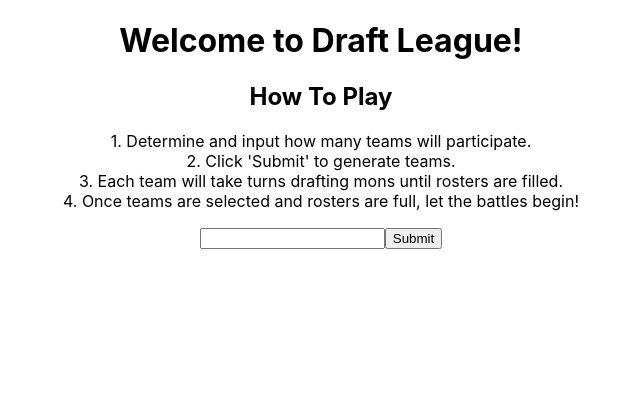
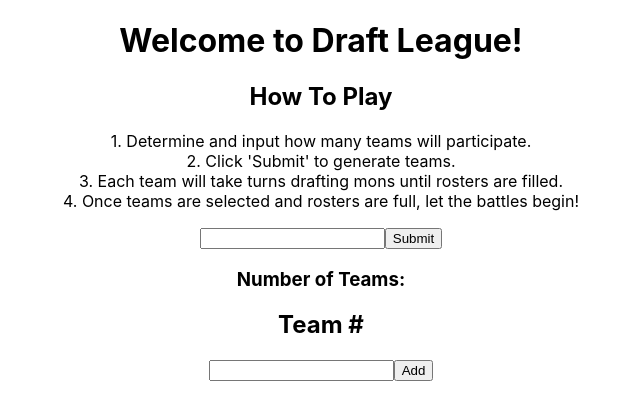
Before and after one commit to legacycultivated/React-Draft-League, a React (Create React App) app in the folder draft-league/: page / in a window 1280 px wide. Shown: the top 420 px of the page, without its empty margins (319-959 px from the left). Built offline with nearby package versions, Linux system fonts and the light colour scheme.

Commit message:
create TeamCard component

```diff
--- a/draft-league/src/App.js
+++ b/draft-league/src/App.js
@@ -1,5 +1,5 @@
 import "./App.css";
-import Intro from "./components/intro/intro";
+import Intro from "./components/intro/Intro";
 
 function App() {
   return (
--- a/draft-league/src/components/intro/intro.js
+++ b/draft-league/src/components/intro/intro.js
@@ -1,8 +1,16 @@
+import { TeamCard } from "../teamCard/TeamCard";
 import "./intro.css";
+import { useState } from "react";
 
 export default function Intro() {
+  const [numberOfTeams, setNumberOfTeams] = useState("");
+
+  const handleClick = (e) => {
+    e.preventDefault();
+    alert(numberOfTeams);
+  };
   return (
-    <>
+    <div>
       <h1>Welcome to Draft League!</h1>
       <h2>How To Play</h2>
       <p>
@@ -15,9 +23,17 @@ export default function Intro() {
         4. Once teams are selected and rosters are full, let the battles begin!
       </p>
       <form>
-        <input type="number" />
-        <button type="submit">Submit</button>
+        <input
+          type="text"
+          value={numberOfTeams}
+          onChange={(e) => setNumberOfTeams(e.target.value)}
+        />
+        <button type="submit" onClick={handleClick}>
+          Submit
+        </button>
       </form>
-    </>
+      <h3>Number of Teams: {numberOfTeams}</h3>
+      <TeamCard value={numberOfTeams} />
+    </div>
   );
 }
--- /dev/null
+++ b/draft-league/src/components/teamCard/TeamCard.js
@@ -0,0 +1,12 @@
+export function TeamCard({ numberOfTeams }) {
+  return (
+    <>
+      <h2>Team #</h2>
+      <form>
+        <input type="text"></input>
+        <button type="submit">Add</button>
+      </form>
+      <ol></ol>
+    </>
+  );
+}
```
Also changed, not shown: draft-league/src/index.js (+6 -6 lines), draft-league/src/components/teamCard/teamCard.css (added).
